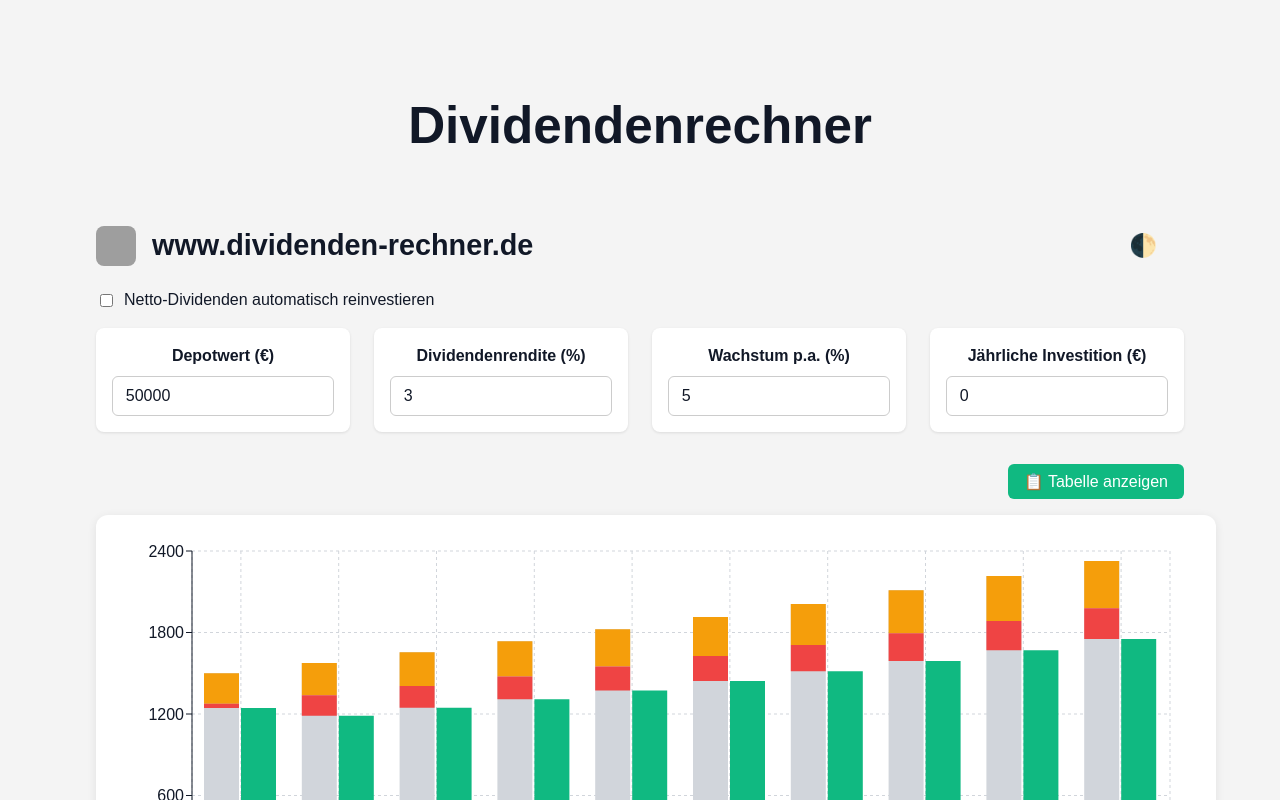
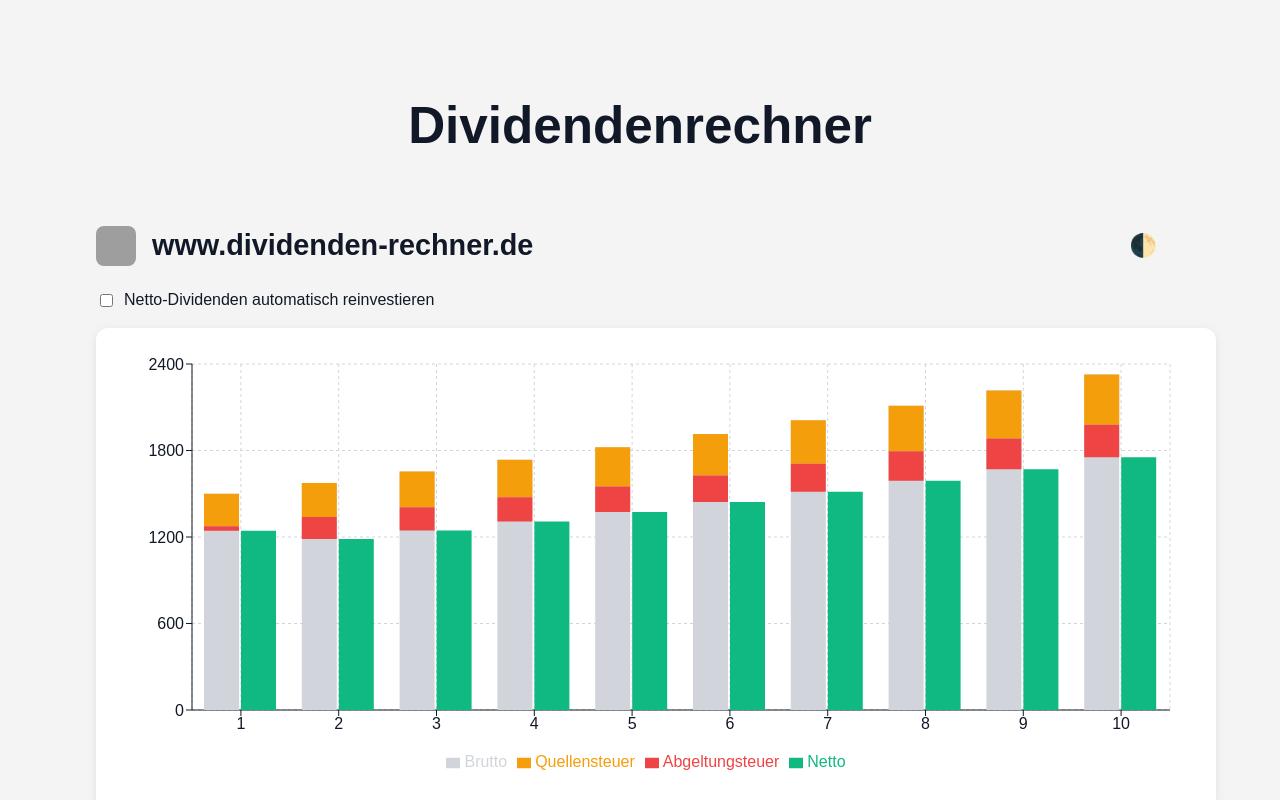
Before and after one commit to dividenden-rechner/projekt, a React (Vite) app: page / in a window 1280 px wide. Shown: the top 800 px of the page. Built offline with nearby package versions, Linux system fonts and the light colour scheme; grey boxes are pictures that could not be loaded.

Commit message:
Update DividendenChart.tsx

```diff
--- a/src/DividendenChart.tsx
+++ b/src/DividendenChart.tsx
@@ -18,6 +18,7 @@ interface ChartData {
   Netto: number;
   NurBrutto: number;
   OhneSteuer: number;
+  jahrNummer: number;
 }
 
 const DividendenChart: React.FC = () => {
@@ -27,12 +28,18 @@ const DividendenChart: React.FC = () => {
   const [investition, setInvestition] = useState<number>(0);
   const [zeigeTabelle, setZeigeTabelle] = useState<boolean>(false);
   const [reinvestiereNetto, setReinvestiereNetto] = useState<boolean>(false);
+  const [isDarkMode, setIsDarkMode] = useState<boolean>(false);
 
   useEffect(() => {
-    document.body.style.backgroundColor = '#f4f4f4'; document.documentElement.style.backgroundColor = '#f4f4f4';
-    document.body.style.color = '#111827';
     document.body.style.fontFamily = 'sans-serif';
   }, []);
+
+  useEffect(() => {
+    document.documentElement.dataset.theme = isDarkMode ? 'dark' : 'light';
+    document.body.style.backgroundColor = isDarkMode ? '#1f2937' : '#f4f4f4';
+    document.documentElement.style.backgroundColor = isDarkMode ? '#1f2937' : '#f4f4f4';
+    document.body.style.color = isDarkMode ? '#f9fafb' : '#111827';
+  }, [isDarkMode]);
 
   const jahre = Array.from({ length: 10 }, (_, i) => i + 1);
   let aktuellerDepotwert = depotwert;
@@ -55,8 +62,8 @@ const DividendenChart: React.FC = () => {
     if (verbleibenderFreibetrag < 0) verbleibenderFreibetrag = 0;
 
     const netto = brutto - quellensteuer - abgeltungsteuer;
-    const nurBrutto = brutto; // rein brutto
-    const ohneSteuer = brutto - quellensteuer; // ohne Abgeltungsteuer
+    const nurBrutto = brutto;
+    const ohneSteuer = brutto - quellensteuer;
 
     if (reinvestiereNetto) {
       aktuellerDepotwert += investition + netto;
@@ -66,6 +73,7 @@ const DividendenChart: React.FC = () => {
 
     return {
       jahr: `Jahr ${jahr}`,
+      jahrNummer: jahr,
       Brutto: parseFloat(brutto.toFixed(2)),
       Quellensteuer: -parseFloat(quellensteuer.toFixed(2)),
       Abgeltungsteuer: -parseFloat(abgeltungsteuer.toFixed(2)),
@@ -78,17 +86,14 @@ const DividendenChart: React.FC = () => {
   return (
     <div style={{ maxWidth: '1200px', margin: '0 auto', padding: '2rem' }}>
       <header style={{ display: 'flex', alignItems: 'center', gap: '1rem', marginBottom: '1rem' }}>
-        <img src="https://lh6.googleusercontent.com/7P-jPankkM6FkZvJm1bvZB_Zp2G_uEk8bfJXEG8lRb1JYvcl-eyO80Glg3hqztGFFL6mmjTCnl4LyeKAIjWJw6E=w16383" alt="Logo" style={{ width: '40px', height: '40px', borderRadius: '8px' }} />
+        <img
+          src="https://lh6.googleusercontent.com/7P-jPankkM6FkZvJm1bvZB_Zp2G_uEk8bfJXEG8lRb1JYvcl-eyO80Glg3hqztGFFL6mmjTCnl4LyeKAIjWJw6E=w16383"
+          alt="Logo"
+          style={{ width: '40px', height: '40px', borderRadius: '8px' }}
+        />
         <h2 style={{ fontSize: '1.8rem', margin: 0 }}>www.dividenden-rechner.de</h2>
         <button
-          onClick={() => {
-            const html = document.documentElement;
-            const isDark = html.dataset.theme === 'dark';
-            html.dataset.theme = isDark ? 'light' : 'dark';
-            document.body.style.backgroundColor = isDark ? '#f4f4f4' : '#1f2937';
-            document.body.style.color = isDark ? '#111827' : '#f9fafb';
-            document.documentElement.style.backgroundColor = isDark ? '#f4f4f4' : '#1f2937';
-          }}
+          onClick={() => setIsDarkMode(!isDarkMode)}
           style={{
             marginLeft: 'auto',
             background: 'none',
@@ -114,73 +119,28 @@ const DividendenChart: React.FC = () => {
         </label>
       </div>
 
-      <div style={{ display: 'grid', gridTemplateColumns: 'repeat(auto-fit, minmax(220px, 1fr))', gap: '1.5rem', marginBottom: '2rem' }}>
-        {[{
-          label: 'Depotwert (€)', value: depotwert, set: setDepotwert
-        }, {
-          label: 'Dividendenrendite (%)', value: rendite, set: setRendite
-        }, {
-          label: 'Wachstum p.a. (%)', value: wachstum, set: setWachstum
-        }, {
-          label: 'Jährliche Investition (€)', value: investition, set: setInvestition
-        }].map(({ label, value, set }, idx) => (
-          <div key={idx} style={{ display: 'flex', flexDirection: 'column', background: document.documentElement.dataset.theme === 'dark' ? '#374151' : '#ffffff', borderRadius: '0.5rem', padding: '1rem', boxShadow: '0 1px 3px rgba(0, 0, 0, 0.1)' }}>
-            <label style={{ fontWeight: 600, marginBottom: '0.5rem', color: '#111827' }}>{label}</label>
-            <input
-              type="number"
-              value={value}
-              onChange={(e) => {
-              const value = e.target.value;
-              const parsed = parseFloat(value);
-              if (value === '') {
-                set(0);
-              } else if (!isNaN(parsed) && parsed >= 0) {
-                set(parsed);
-              }
-            }}
-              style={{ padding: '0.6rem 0.8rem', border: '1px solid #ccc', borderRadius: '0.375rem', fontSize: '1rem', color: document.documentElement.dataset.theme === 'dark' ? '#f9fafb' : '#111827', backgroundColor: document.documentElement.dataset.theme === 'dark' ? '#1f2937' : '#ffffff', outline: 'none' }}
-            />
-          </div>
-        ))}
-      </div>
-
-      <div style={{ textAlign: 'right', marginBottom: '1rem' }}>
-        <button
-          onClick={() => setZeigeTabelle(!zeigeTabelle)}
-          style={{ padding: '0.5rem 1rem', borderRadius: '6px', backgroundColor: '#10b981', color: 'white', border: 'none', cursor: 'pointer' }}
-        >
-          {zeigeTabelle ? '📊 Diagramm anzeigen' : '📋 Tabelle anzeigen'}
-        </button>
-      </div>
-
-      {zeigeTabelle ? (
-        <div style={{ background: document.documentElement.dataset.theme === 'dark' ? '#374151' : '#ffffff', borderRadius: '0.75rem', padding: '1rem', boxShadow: '0 2px 10px rgba(0,0,0,0.08)' }}>
-          <table style={{ width: '100%', borderCollapse: 'collapse', fontSize: '0.9rem', color: document.documentElement.dataset.theme === 'dark' ? '#f9fafb' : '#111827' }}>
-            <thead>
-              <tr>
-                <th style={{ textAlign: 'left', padding: '0.5rem' }}>Jahr</th>
-                <th style={{ textAlign: 'right', padding: '0.5rem' }}>Netto</th>
-              </tr>
-            </thead>
-            <tbody>
-              {daten.map((d) => (
-                <tr key={d.jahr}>
-                  <td style={{ padding: '0.5rem' }}>{d.jahr}</td>
-                  <td style={{ padding: '0.5rem', textAlign: 'right' }}>{d.Netto.toLocaleString('de-DE', { minimumFractionDigits: 2, maximumFractionDigits: 2 })} €</td>
-                </tr>
-              ))}
-            </tbody>
-          </table>
-        </div>
-      ) : (
-        <div style={{ width: '100%', minHeight: 450, backgroundColor: document.documentElement.dataset.theme === 'dark' ? '#374151' : '#ffffff', borderRadius: '0.75rem', padding: '1rem', boxShadow: '0 2px 10px rgba(0,0,0,0.08)' }}>
+      <div style={{ width: '100%', minHeight: 450, backgroundColor: isDarkMode ? '#374151' : '#ffffff', borderRadius: '0.75rem', padding: '1rem', boxShadow: '0 2px 10px rgba(0,0,0,0.08)' }}>
         <ResponsiveContainer width="100%" height={450}>
           <BarChart data={daten} margin={{ top: 20, right: 30, left: 20, bottom: 20 }} barCategoryGap={10} barGap={2}>
-              <CartesianGrid strokeDasharray="3 3" stroke={document.documentElement.dataset.theme === 'dark' ? '#4b5563' : '#d1d5db'} />
-              <XAxis dataKey="jahr" interval={0} angle={-15} textAnchor="end" height={60} stroke={document.documentElement.dataset.theme === 'dark' ? '#e5e7eb' : '#111827'} />
-              <YAxis stroke={document.documentElement.dataset.theme === 'dark' ? '#e5e7eb' : '#111827'} />
-              <Tooltip formatter={(value: number) => `${value.toLocaleString('de-DE', { minimumFractionDigits: 2, maximumFractionDigits: 2 })} €`} contentStyle={{ backgroundColor: document.documentElement.dataset.theme === 'dark' ? '#1f2937' : '#ffffff', borderColor: document.documentElement.dataset.theme === 'dark' ? '#4b5563' : '#ccc', color: document.documentElement.dataset.theme === 'dark' ? '#f9fafb' : '#111827' }} />
-              <Legend wrapperStyle={{ color: document.documentElement.dataset.theme === 'dark' ? '#e5e7eb' : '#111827' }} />
+            <CartesianGrid strokeDasharray="3 3" stroke={isDarkMode ? '#4b5563' : '#d1d5db'} />
+            <XAxis dataKey="jahrNummer" interval={0} angle={0} textAnchor="middle" height={40} stroke={isDarkMode ? '#e5e7eb' : '#111827'} />
+            <YAxis stroke={isDarkMode ? '#e5e7eb' : '#111827'} />
+            <Tooltip
+              formatter={(value: number, name: string) => {
+                const monthly = value / 12;
+                const formatted = `${value.toLocaleString('de-DE', { minimumFractionDigits: 2, maximumFractionDigits: 2 })} €`;
+                const monthlyAvg = ` (${monthly.toLocaleString('de-DE', { minimumFractionDigits: 2, maximumFractionDigits: 2 })} €/Monat)`;
+                const yearlySuffix = ' (pro Jahr)';
+                if (name === 'Brutto' || name === 'Netto') {
+                  return formatted + monthlyAvg;
+                } else if (name === 'Quellensteuer' || name === 'Abgeltungsteuer') {
+                  return formatted + yearlySuffix;
+                }
+                return formatted;
+              }}
+              contentStyle={{ backgroundColor: isDarkMode ? '#1f2937' : '#ffffff', borderColor: isDarkMode ? '#4b5563' : '#ccc', color: isDarkMode ? '#f9fafb' : '#111827' }}
+            />
+            <Legend wrapperStyle={{ color: isDarkMode ? '#e5e7eb' : '#111827' }} />
             <Bar dataKey="Brutto" stackId="a" fill="#d1d5db" barSize={35} />
             <Bar dataKey="Quellensteuer" stackId="a" fill="#f59e0b" barSize={35} />
             <Bar dataKey="Abgeltungsteuer" stackId="a" fill="#ef4444" barSize={35} />
@@ -188,7 +148,6 @@ const DividendenChart: React.FC = () => {
           </BarChart>
         </ResponsiveContainer>
       </div>
-      )}
     </div>
   );
 };
```
Lines whose indentation alone changed are shown as unchanged.
